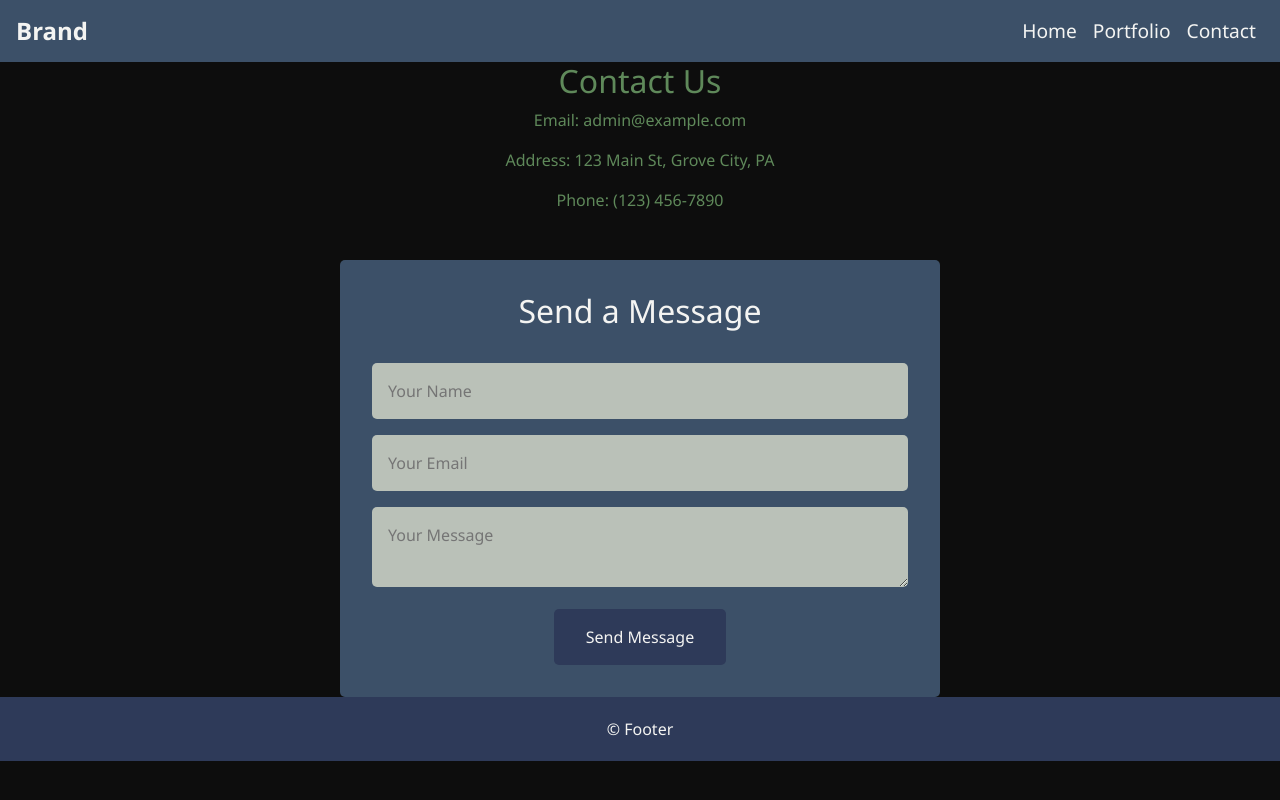
After one commit to DomBDev/pineelite.com, a Flask app: page /contact in a window 1280 px wide. The commit adds this page. Run offline with Flask 3, Linux system fonts and the light colour scheme; parts of the project's set-up code (start-up, migrations or seed data) failed here and were passed over; some libraries are stand-ins or nearby versions.

Commit message:
Add contact page and styles

```diff
--- a/site/main.py
+++ b/site/main.py
@@ -7,6 +7,7 @@ from flask_login import LoginManager, login_user, login_required, current_user,
 from werkzeug.security import check_password_hash, generate_password_hash
 import json
 import hashlib
+from flask_mail import Mail, Message
 
 app = Flask(__name__)
 app.secret_key = 'some_secret'
@@ -18,6 +19,12 @@ with open('config.json') as json_file:
 
 login_manager = LoginManager()
 login_manager.init_app(app)
+
+app.config['MAIL_SERVER'] = 'smtp.googlemail.com'
+app.config['MAIL_PORT'] = 587
+app.config['MAIL_USE_TLS'] = True
+app.config['MAIL_USERNAME'] = 'your-email@gmail.com'  # enter your email
+app.config['MAIL_PASSWORD'] = 'your-password'  # enter your password
 
 # Check if data directory exists, if not create it
 data_directory = os.path.join(app.root_path, 'data')
@@ -78,6 +85,26 @@ class User(db.Model):
 
     def get_id(self):
         return str(self.id)
+
+mail = Mail(app)
+
+@app.route('/contact', methods=['GET', 'POST'])
+def contact():
+    if request.method == 'POST':
+        name = request.form['name']
+        email = request.form['email']
+        message = request.form['message']
+
+        msg = Message('New Message from {} <{}>'.format(name, email),
+                      sender='your-email@gmail.com',
+                      recipients=['admin@example.com'])
+        msg.body = message
+        mail.send(msg)
+
+        flash('Message sent successfully.', 'success')
+        return redirect(url_for('contact'))
+    else:
+        return response_template('contact.html')
 
 @app.route('/login', methods=['GET', 'POST'])
 def login():
--- a/site/static/styles/base.css
+++ b/site/static/styles/base.css
@@ -3,16 +3,12 @@
 
 
 :root {
-    --dark-green: #0C451D;
-    --dark-forest-green: #0C4530;
-    --dark-greenish-brown: #0F450C;
-    --dark-teal: #0C4543;
-    --dark-blue: #0C3545;
-    --light-blue: #278eb1;
-    --light-green: #c5dabf;
-    --db-bg-text: #C4A786;
-    --dark-gray: #0D0D0D;
-    --xd-gray: #050505;
+    --secondary-bg: #2E3A59; /* Dark Blue for the footer */
+    --base-bg: #3C5068; /* Medium Blue for navbar and info sections */
+    --light-bg: #BAC1B8; /* Light Gray for hovering */
+    --light-fg: #F4F4F2; /* Off White for text */
+    --dark-gray: #232931; /* Dark Gray */
+    --xd-gray: #393E46; /* Extra Dark Gray */
 }
 
 /* Custom scrollbar styles */
@@ -26,7 +22,7 @@
 }
 
 ::-webkit-scrollbar-thumb {
-    background: var(--light-blue); /* Light blue scrollbar thumb */
+    background: var(--light-bg); /* Light blue scrollbar thumb */
     border-radius: 10px; /* Rounded corners for a modern look */
 }
 
@@ -42,24 +38,24 @@ body {
 }
 
 .flashes {
-    background-color: var(--dark-blue);
+    background-color: var(--base-bg);
 }
 
 .navbar {
     z-index: 998; /* Set a high z-index to ensure the navbar stays on top */
     position: relative;
-    background-color: var(--dark-blue);
+    background-color: var(--base-bg);
 }
 
 .navbar-brand {
     font-weight: bold;
-    color: var(--light-green); /* Darker green text color for the brand */
+    color: var(--light-fg); /* Darker green text color for the brand */
     font-size: 1.5em; /* Larger font size for the brand */
     transition: color 0.3s ease-in-out, transform 0.3s ease-in-out; /* Smooth color and transform transition */
 }
 
 .navbar-brand:hover {
-    color: var(--light-blue); /* Darker green color on hover for the brand */
+    color: var(--light-bg); /* Darker green color on hover for the brand */
     transform: rotate(5deg); /* Rotate on hover */
 }
 
@@ -77,7 +73,7 @@ body {
 }
 
 .navbar-nav .nav-item .nav-link {
-    color: var(--light-green); /* Darker green text color for links */
+    color: var(--light-fg); /* Darker green text color for links */
     font-size: 1.2em; /* Larger font size for the links */
     transition: color 0.3s ease-in-out, transform 0.3s ease-in-out; /* Smooth color and transform transition */
 }
@@ -90,8 +86,8 @@ body {
 
 /* Footer styles */
 footer {
-    background-color: var(--dark-teal); /* Dark teal background color */
-    color: var(--light-green); /* Light green text color */
+    background-color: var(--secondary-bg); /* Dark teal background color */
+    color: var(--light-fg); /* Light green text color */
     position: relative;
     z-index: 2;
     padding: 20px;
--- /dev/null
+++ b/site/static/styles/contact.css
@@ -0,0 +1,68 @@
+.contact-info {
+    margin-bottom: 2em;
+    text-align: center;
+}
+
+.contact-form {
+    background-color: var(--base-bg);
+    padding: 2em;
+    border-radius: 5px;
+    max-width: 600px;
+    margin: 0 auto;
+}
+
+.contact-form h2 {
+    text-align: center;
+    color: var(--light-fg);
+    margin-bottom: 1em;
+}
+
+.contact-form input,
+.contact-form textarea {
+    width: 100%;
+    padding: 1em;
+    margin-bottom: 1em;
+    border: none;
+    background-color: var(--light-bg);
+    color: var(--light-fg);
+    border-radius: 5px;
+    transition: box-shadow 0.3s ease;
+}
+
+.contact-form input:focus,
+.contact-form textarea:focus {
+    outline: none;
+    box-shadow: 0 0 10px var(--secondary-bg);
+}
+
+.contact-form button {
+    padding: 1em 2em;
+    border: none;
+    background-color: var(--secondary-bg);
+    color: var(--light-fg);
+    cursor: pointer;
+    transition: background-color 0.3s ease;
+    border-radius: 5px;
+    display: block;
+    margin: 0 auto;
+}
+
+.contact-form button:hover {
+    background-color: var(--base-bg);
+}
+
+/* Responsive styles */
+@media (max-width: 600px) {
+    .contact-form {
+        padding: 1em;
+    }
+
+    .contact-form input,
+    .contact-form textarea {
+        padding: 0.5em;
+    }
+
+    .contact-form button {
+        padding: 0.5em 1em;
+    }
+}
--- a/site/templates/base.html
+++ b/site/templates/base.html
@@ -32,6 +32,9 @@
                 <li class="nav-item">
                     <a class="nav-link" href="/portfolio">Portfolio</a>
                 </li>
+                <li class="nav-item">
+                    <a class="nav-link" href="/contact">Contact</a>
+                </li>
                 {% if current_user.is_active %}
                 <li class="nav-item">
                     <a class="nav-link" href="/logout">Logout</a>
--- /dev/null
+++ b/site/templates/contact.html
@@ -0,0 +1,24 @@
+{% extends "base.html" %}
+
+{% block content %}
+<div class="contact-info">
+    <h2>Contact Us</h2>
+    <p>Email: admin@example.com</p>
+    <p>Address: 123 Main St, Grove City, PA</p>
+    <p>Phone: (123) 456-7890</p>
+</div>
+
+<div class="contact-form">
+    <h2>Send a Message</h2>
+    <form method="POST">
+        <input type="text" name="name" placeholder="Your Name" required>
+        <input type="email" name="email" placeholder="Your Email" required>
+        <textarea name="message" placeholder="Your Message" required></textarea>
+        <button type="submit">Send Message</button>
+    </form>
+</div>
+{% endblock %}
+
+{% block extra_css %}
+<link rel="stylesheet" href="{{ url_for('static', filename='styles/contact.css') }}">
+{% endblock %}
```
Also changed, not shown: site/static/styles/index.css (+46 -7 lines), site/static/styles/login.css (+4 -4 lines), site/static/styles/portfolio.css (+24 -24 lines), site/static/styles/register.css (+4 -4 lines), site/templates/index.html (+34 -22 lines), site/data/database.db.
